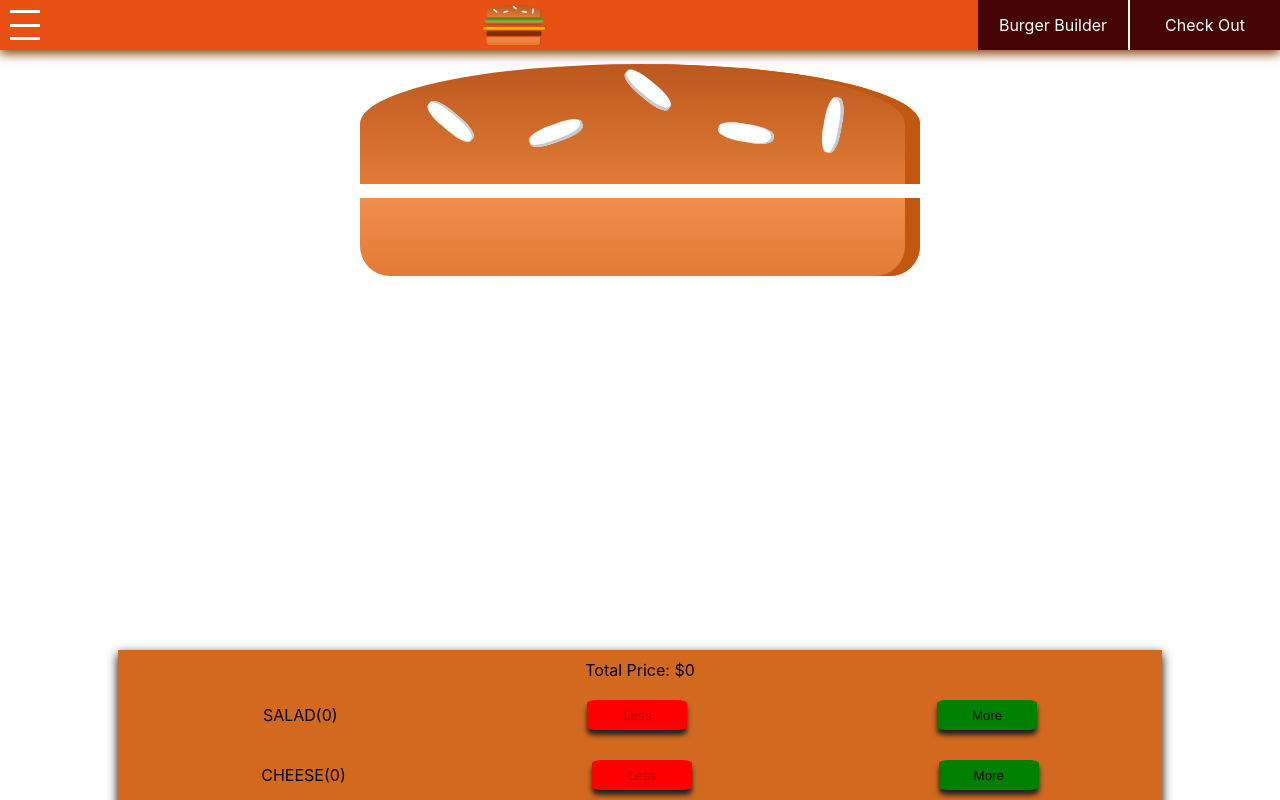
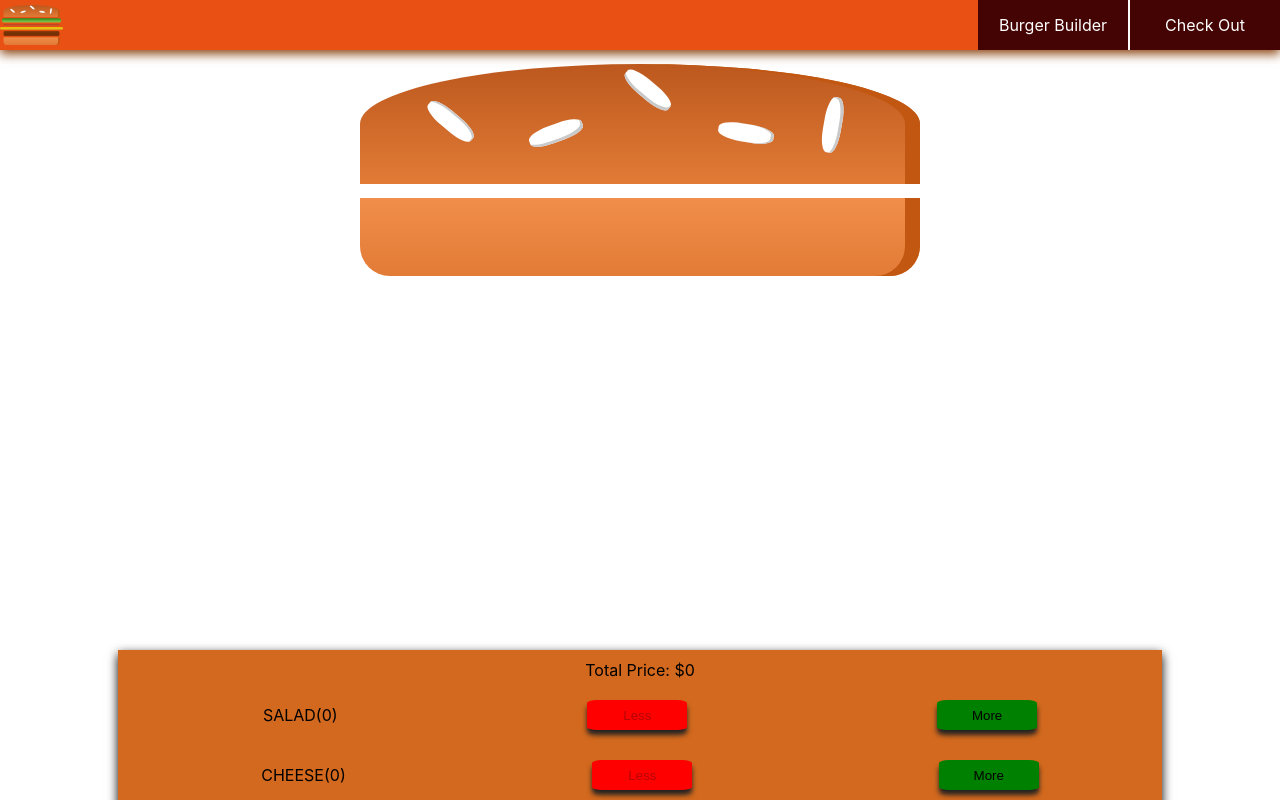
Before and after one commit to JugalJoshi8/BurgerBuilder, a React (Create React App) app: page / in a window 1280 px wide. Shown: the top 800 px of the page. Built offline with nearby package versions, Linux system fonts and the light colour scheme.

Commit message:
side drawer added

```diff
--- a/src/components/NavList/NavItem/NavItem.module.css
+++ b/src/components/NavList/NavItem/NavItem.module.css
@@ -23,6 +23,17 @@
     justify-content: center;
 }
 
+@media (max-width: 600px) {
+    .NavItem {
+        height: 30px;
+        width: 100%;
+    }
+    .NavItem:not(:first-child) {
+        border-left: none;
+        border-top: solid 1px snow;
+    }
+}
+
 .active {
     border-bottom: 4px green;
 }
--- a/src/components/NavList/NavList.module.css
+++ b/src/components/NavList/NavList.module.css
@@ -3,3 +3,11 @@
     align-items: center;
     height: 100%;
 }
+
+@media (max-width: 600px) {
+    .NavList {
+        flex-direction: column;
+        height: auto;
+        width: 100%;
+    }
+}
--- a/src/components/layout/Layout.js
+++ b/src/components/layout/Layout.js
@@ -1,14 +1,31 @@
-import React from 'react';
+import React, {Component} from 'react';
 import BurgerBuilder from './../../containers/burger-builder/BurgerBuilder';
 import ToolBar from '../toolbar/Toolbar';
-const layout = () => {
-    return (
-        <div>
-            <ToolBar></ToolBar>
-            <BurgerBuilder></BurgerBuilder>
-        </div>
+import SideDrawer from '../sidedrawer/SideDrawer';
 
-    )
+class Layout extends Component {
+    state = {
+        showDrawer: false
+    }
+
+    hideDrawer = () => {
+        this.setState({showDrawer: false});
+    }
+
+    showDrawer = () => {
+        this.setState({showDrawer: true});
+    }
+
+    render() {
+        return (
+            <div>
+                <SideDrawer show = {this.state.showDrawer} hideDrawer = {this.hideDrawer}></SideDrawer>
+                <ToolBar showDrawer = {this.showDrawer}></ToolBar>
+                <BurgerBuilder></BurgerBuilder>
+            </div>
+
+        )
+    }
 }
 
-export default layout;
+export default Layout;
--- /dev/null
+++ b/src/components/sidedrawer/SideDrawer.js
@@ -0,0 +1,24 @@
+import React from 'react';
+import Logo from '../toolbar/Logo/Logo';
+import NavList from '../NavList/NavList';
+import classes from './SideDrawer.module.css';
+import BackDrop from '../ui/backdrop/Backdrop';
+import RootDiv from '../hoc/root-div/RootDiv';
+
+const sideDrawer = (props) => {
+    let drawerClasses = [classes.SideDrawer];
+    if(props.show) {
+        drawerClasses.push(classes.Show);
+    }
+    return (<RootDiv>
+        <BackDrop show = {props.show} clicked = {props.hideDrawer} ></BackDrop>
+        <div className={drawerClasses.join(' ')}>
+            <div className={classes.Logo}>
+                <Logo></Logo>
+            </div>
+            <NavList></NavList>
+        </div>
+    </RootDiv>)
+}
+
+export default sideDrawer;
--- /dev/null
+++ b/src/components/sidedrawer/SideDrawer.module.css
@@ -0,0 +1,20 @@
+.SideDrawer {
+    position: fixed;
+    z-index: 100;
+    height: 100%;
+    width: 40%;
+    background-color: wheat;
+    transform: translateX(-100%);
+    transition: transform 0.3s ease-in;
+    padding: 10px;
+}
+
+.Show {
+    transform: translateX(0);
+}
+
+.Logo {
+    height: 50px;
+    margin: 10px 0;
+    text-align: center;
+}
--- a/src/components/toolbar/ToolBar.module.css
+++ b/src/components/toolbar/ToolBar.module.css
@@ -9,7 +9,7 @@
 }
 
 .Hamburger {
-    display: flex;
+    display: none;
     flex-direction: column;
     justify-content: space-between;
     height: 100%;
@@ -23,3 +23,17 @@
     height: 3px;
     background: white;
 }
+
+.NavList {
+    display: flex;
+    height: 100%;
+}
+
+@media (max-width: 600px) {
+    .NavList {
+        display: none;
+    }
+    .Hamburger {
+        display: flex;
+    }
+}
--- a/src/components/toolbar/Toolbar.js
+++ b/src/components/toolbar/Toolbar.js
@@ -3,16 +3,19 @@ import Logo from './Logo/Logo';
 import NavList from '../NavList/NavList';
 import classes from './ToolBar.module.css';
 
-const toolBar = () => {
+const toolBar = (props) => {
     return (
-        <header className = {classes.ToolBar}>
-            <div className = {classes.Hamburger}>
+        <header className={classes.ToolBar}>
+            <div className={classes.Hamburger} onClick={props.showDrawer}>
                 <div></div>
                 <div></div>
                 <div></div>
             </div>
             <Logo></Logo>
-            <NavList></NavList>
+            <div className = {classes.NavList}>
+                <NavList></NavList>
+            </div>
+
         </header>
     )
 }
```
